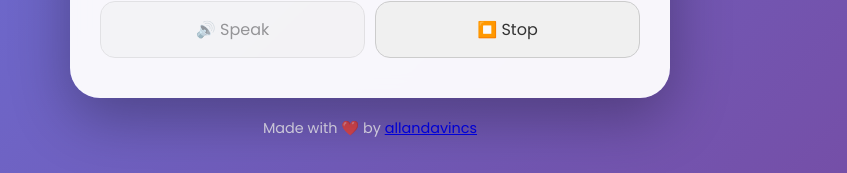
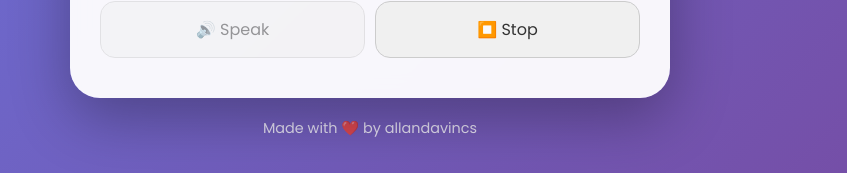
Before and after one commit to Allan-Davincs/UniTranslate, a Flask app: page / in a window 1280 px wide. Shown: the part 711-884 px from the top of the page, without its empty margins (270-1117 px from the left). Run offline with Flask 3, Linux system fonts and the light colour scheme.

Commit message:
`Added CSS class for footer text and updated index.html to use it`

```diff
--- a/static/css/style.css
+++ b/static/css/style.css
@@ -221,6 +221,11 @@ footer {
     font-size: 0.9rem;
 }
 
+.fotername a {
+    color: rgba(255, 255, 255, 0.8);
+    text-decoration: none;
+    font-style: normal;
+}
 /* Dark theme adjustments for settings */
 body.dark-theme .settings-view {
     background: rgba(30, 30, 46, 0.98);
--- a/templates/index.html
+++ b/templates/index.html
@@ -95,7 +95,7 @@
 
         <!-- Footer (optional) -->
         <footer>
-            <p>Made with ❤️ by <a href="https://github.com/allan-davincs">allandavincs</a>  </p>
+            <p class="fotername">Made with ❤️ by <a href="https://github.com/allan-davincs">allandavincs</a>  </p>
         </footer>
     </div>
 
```
